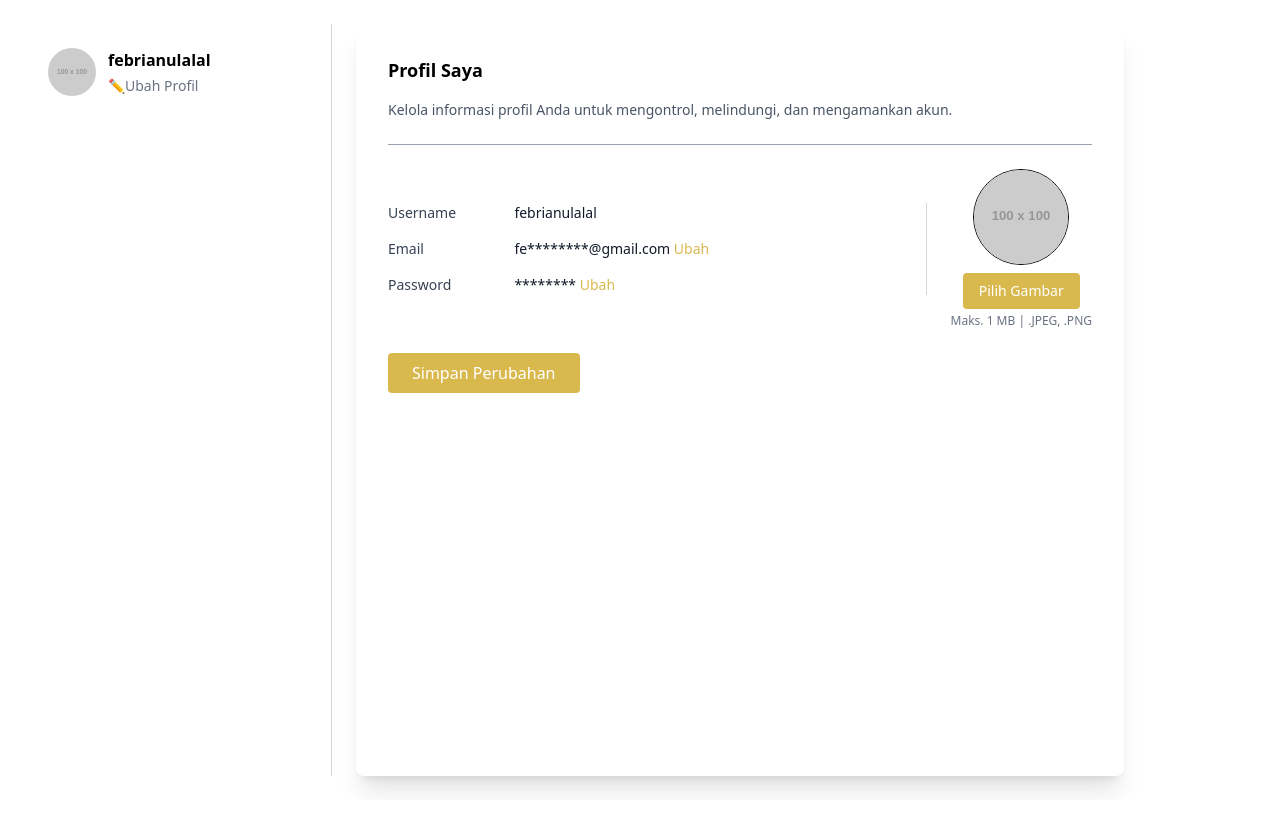
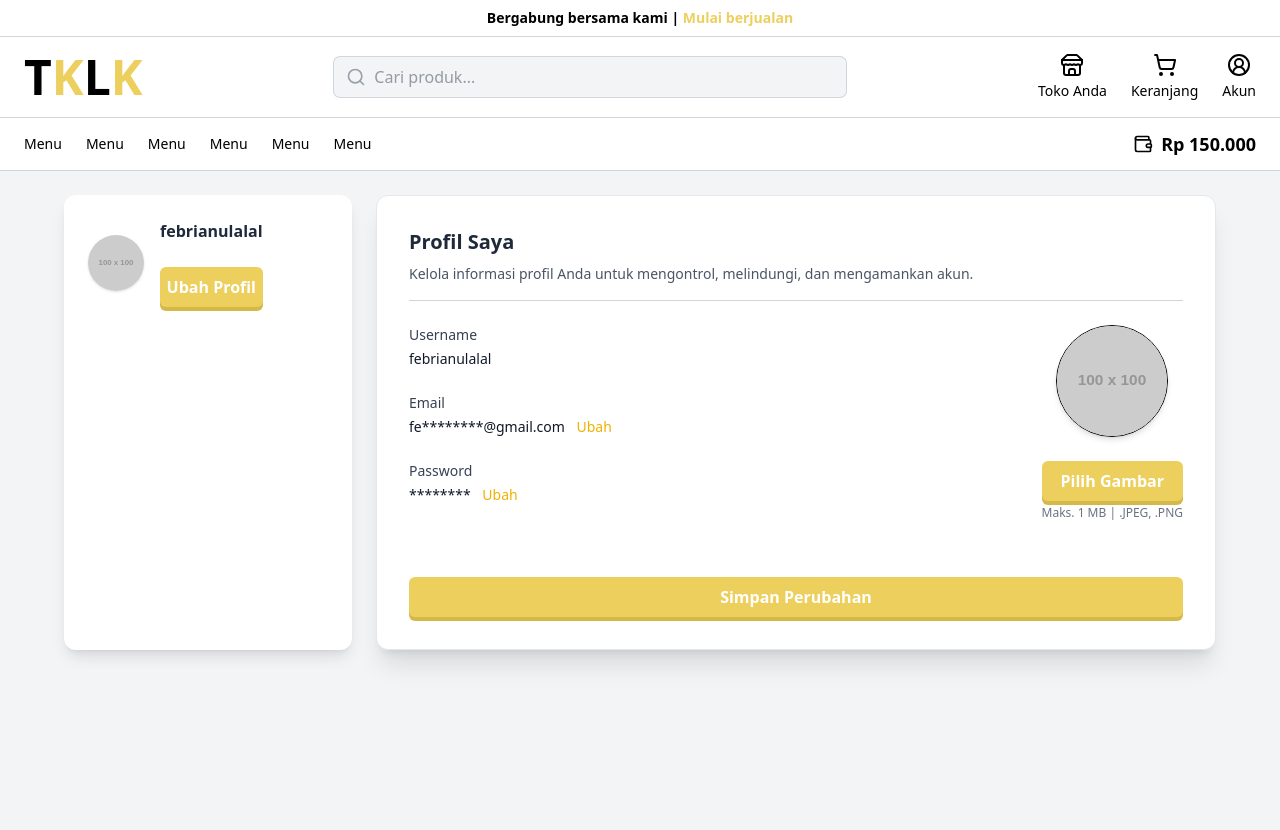
Before and after one commit to anandaalexx/fe-ecommerce, a Next.js app: page /profile in a window 1280 px wide. Shown: the top 830 px of the page. Before the commit the page ends 800 px from the top, so only its background shows below. Built offline with nearby package versions, Linux system fonts and the light colour scheme.

Commit message:
tambah komponen productlist

```diff
--- a/src/app/components/BannerSection.jsx
+++ b/src/app/components/BannerSection.jsx
@@ -1,7 +1,8 @@
 "use client";
 import { Swiper, SwiperSlide } from "swiper/react";
-import { Autoplay } from "swiper/modules";
+import { Autoplay, Pagination } from "swiper/modules";
 import "swiper/css";
+import "swiper/css/pagination";
 
 const banners = ["/banner1.jpg", "/banner2.jpg", "/banner3.jpg"]; // Ganti dengan path gambar banner
 
@@ -20,7 +21,8 @@
             disableOnInteraction: false,
             pauseOnMouseEnter: true,
           }}
-          modules={[Autoplay]}
+          pagination={{ clickable: true }}
+          modules={[Autoplay, Pagination]}
         >
           {banners.map((src, i) => (
             <SwiperSlide key={i}>
@@ -35,6 +37,15 @@
           ))}
         </Swiper>
       </div>
+      <style jsx global>{`
+        .swiper-pagination-bullet {
+          background: #d1d5db;
+          opacity: 1;
+        }
+        .swiper-pagination-bullet-active {
+          background: #edcf5d;
+        }
+      `}</style>
     </div>
   );
 }
--- a/src/app/components/CardProduk.jsx
+++ b/src/app/components/CardProduk.jsx
@@ -3,29 +3,20 @@
 
 const ProductCard = ({ product }) => {
   return (
-    <div className="w-52 bg-white shadow-lg rounded-lg overflow-hidden">
+    <div className="w-40 bg-white shadow-md rounded-md overflow-hidden hover:scale-105 hover:ring-2 hover:ring-[#EDCF5D] transition-transform duration-300 cursor-pointer">
       <img
         src={product.image}
         alt={product.name}
-        className="w-48 h-48 object-contain"
+        className="w-full h-36 object-contain p-2"
       />
       <div className="p-2">
-        {" "}
-        {/* Kurangi padding menjadi p-2 */}
-        {/* Product Brand */}
-        <p className="text-gray-1200 text-lg">{product.brand}</p>{" "}
-        {/* Ukuran teks lebih kecil */}
-        {/* Product Name */}
-        <h3 className="text-xl font-semibold mt-2">{product.name}</h3>{" "}
-        {/* Ukuran teks lebih kecil */}
-        {/* Product Rating */}
-        <div className="flex items-center mt-2 text-lg">
-          {" "}
-          {/* Ukuran teks lebih kecil */}
-          <span className="text-yellow-500">★</span>
-          <span className="ml-1 text-gray-700">{product.rating}</span>
-          <span className="ml-2 text-gray-500">({product.reviewCount})</span>
-        </div>
+        <p className="text-gray-600 text-sm">{product.brand}</p>
+        <h3 className="text-gray-800 text-base font-semibold mt-1 truncate">
+          {product.name}
+        </h3>
+        <p className="text-[#EDCF5D] font-bold mt-1 text-md">
+          Rp {product.price.toLocaleString("id-ID")}
+        </p>
       </div>
     </div>
   );
--- /dev/null
+++ b/src/app/components/ProductList.jsx
@@ -0,0 +1,15 @@
+"use client";
+import React from "react";
+import ProductCard from "./CardProduk";
+
+const ProductList = ({ products }) => {
+  return (
+    <div className="flex flex-wrap gap-4 justify-center">
+      {products.map((product) => (
+        <ProductCard key={product.id} product={product} />
+      ))}
+    </div>
+  );
+};
+
+export default ProductList;
--- a/src/app/page.jsx
+++ b/src/app/page.jsx
@@ -2,12 +2,120 @@
 import Navbar from "./components/Navbar";
 import Banner from "./components/BannerSection";
 import DetailProduk from "./components/DetailProduk";
+import ProductList from "./components/ProductList";
+
+const dummyProducts = [
+  {
+    id: 1,
+    image: "iPhone16.png",
+    name: "Produk 1",
+    brand: "Brand A",
+    price: 20000000,
+  },
+  {
+    id: 2,
+    image: "iPhone16.png",
+    name: "Produk 2",
+    brand: "Brand B",
+    price: 20000000,
+  },
+  {
+    id: 3,
+    image: "iPhone16.png",
+    name: "Produk 2",
+    brand: "Brand B",
+    price: 20000000,
+  },
+  {
+    id: 4,
+    image: "iPhone16.png",
+    name: "Produk 2",
+    brand: "Brand B",
+    price: 20000000,
+  },
+  {
+    id: 5,
+    image: "iPhone16.png",
+    name: "Produk 2",
+    brand: "Brand B",
+    price: 20000000,
+  },
+  {
+    id: 6,
+    image: "iPhone16.png",
+    name: "Produk 2",
+    brand: "Brand B",
+    price: 20000000,
+  },
+  {
+    id: 7,
+    image: "iPhone16.png",
+    name: "Produk 2",
+    brand: "Brand B",
+    price: 20000000,
+  },
+  {
+    id: 8,
+    image: "iPhone16.png",
+    name: "Produk 2",
+    brand: "Brand B",
+    price: 20000000,
+  },
+  {
+    id: 9,
+    image: "iPhone16.png",
+    name: "Produk 2",
+    brand: "Brand B",
+    price: 20000000,
+  },
+  {
+    id: 10,
+    image: "iPhone16.png",
+    name: "Produk 2",
+    brand: "Brand B",
+    price: 20000000,
+  },
+  {
+    id: 11,
+    image: "iPhone16.png",
+    name: "Produk 2",
+    brand: "Brand B",
+    price: 20000000,
+  },
+  {
+    id: 12,
+    image: "iPhone16.png",
+    name: "Produk 2",
+    brand: "Brand B",
+    price: 20000000,
+  },
+  {
+    id: 13,
+    image: "iPhone16.png",
+    name: "Produk 2",
+    brand: "Brand B",
+    price: 20000000,
+  },
+  {
+    id: 14,
+    image: "iPhone16.png",
+    name: "Produk 2",
+    brand: "Brand B",
+    price: 20000000,
+  },
+];
 
 export default function Home() {
   return (
     <div>
       <Navbar />
       <Banner />
+      <div className="bg-gray-100">
+        <div className="max-w-7xl mx-auto px-6 py-6">
+          <h2 className="text-2xl font-bold mb-6">Produk Unggulan</h2>
+          <ProductList products={dummyProducts} />
+        </div>
+      </div>
     </div>
   );
 }
--- a/src/app/profile/page.jsx
+++ b/src/app/profile/page.jsx
@@ -1,5 +1,7 @@
 "use client";
 import { useState } from "react";
+import Navbar from "../components/Navbar";
+import Button from "../components/Button";
 
 export default function ProfilePage() {
   const [image, setImage] = useState("https://via.placeholder.com/100");
@@ -17,70 +19,85 @@
 
   return (
     <>
-      {/* Konten Halaman */}
-      <div className="flex flex-col md:flex-row min-h-screen bg-white p-6 gap-6">
+      <Navbar />
+      <div className="min-h-screen bg-gray-100 p-6">
+        <div className="flex flex-col md:flex-row gap-6 max-w-6xl mx-auto">
           {/* Sidebar */}
-        <div className="md:w-1/4 bg-white p-6 border-b md:border-b-0 md:border-r border-gray-300">
-          <div className="flex items-center space-x-3">
-            <img src={image} alt="Profile" className="w-12 h-12 rounded-full" />
+          <aside className="md:w-1/4 bg-white p-6 rounded-xl shadow-lg">
+            <div className="flex items-center space-x-4">
+              <img
+                src={image}
+                alt="Profile"
+                className="w-14 h-14 rounded-full shadow"
+              />
               <div>
-              <div className="text-base font-semibold">febrianulalal</div>
-              <button className="text-sm text-gray-500 flex items-center space-x-1 mt-1">
-                ✏️ <span>Ubah Profil</span>
-              </button>
+                <div className="text-base font-semibold text-gray-800">
+                  febrianulalal
+                </div>
+                <Button>Ubah Profil</Button>
               </div>
             </div>
-        </div>
+          </aside>
 
-        {/* Konten Profil */}
-        <div className="w-full md:max-w-3xl bg-white p-6 md:p-8 rounded-lg shadow-xl">
-          <h2 className="text-lg font-semibold mb-4 text-left">Profil Saya</h2>
-          <p className="text-sm text-gray-600 mb-6 text-left">
+          {/* Konten Utama */}
+          <main className="flex-1 bg-white p-6 md:p-8 rounded-xl shadow-xl border border-gray-200">
+            <h2 className="text-xl font-semibold text-gray-800 mb-2">
+              Profil Saya
+            </h2>
+            <p className="text-sm text-gray-600 mb-4">
               Kelola informasi profil Anda untuk mengontrol, melindungi, dan
               mengamankan akun.
             </p>
-          <hr className="border-t border-gray-400 mb-6" />
+            <hr className="border-t border-gray-300 mb-6" />
 
-          {/* Kontainer Profil */}
-          <div className="flex flex-col md:flex-row items-start md:items-center gap-6">
-            {/* Data Profil */}
-            <div className="flex-1 space-y-4 text-left w-full border-b md:border-b-0 md:border-r border-gray-300 pb-4 md:pb-0 md:pr-8">
-              <div className="flex flex-col md:flex-row items-start md:items-center">
-                <label className="w-full md:w-1/4 text-sm text-gray-700">
+            {/* Informasi dan Foto Profil */}
+            <div className="flex flex-col md:flex-row gap-8">
+              {/* Info User */}
+              <div className="flex-1 space-y-6">
+                <div>
+                  <label className="block text-sm text-gray-700 mb-1">
                     Username
                   </label>
-                <p className="text-sm text-gray-900">febrianulalal</p>
+                  <p className="text-sm font-medium text-gray-900">
+                    febrianulalal
+                  </p>
                 </div>
-              <div className="flex flex-col md:flex-row items-start md:items-center">
-                <label className="w-full md:w-1/4 text-sm text-gray-700">
+                <div>
+                  <label className="block text-sm text-gray-700 mb-1">
                     Email
                   </label>
                   <p className="text-sm text-gray-900">
                     fe********@gmail.com{" "}
-                  <a href="#" className="text-[#D9B84E]">
+                    <a
+                      href="#"
+                      className="text-yellow-500 hover:underline ml-2"
+                    >
                       Ubah
                     </a>
                   </p>
                 </div>
-              <div className="flex flex-col md:flex-row items-start md:items-center">
-                <label className="w-full md:w-1/4 text-sm text-gray-700">
+                <div>
+                  <label className="block text-sm text-gray-700 mb-1">
                     Password
                   </label>
                   <p className="text-sm text-gray-900">
                     ********{" "}
-                  <a href="#" className="text-[#D9B84E]">
+                    <a
+                      href="#"
+                      className="text-yellow-500 hover:underline ml-2"
+                    >
                       Ubah
                     </a>
                   </p>
                 </div>
               </div>
 
-            {/* Foto Profil */}
+              {/* Upload Foto */}
               <div className="flex flex-col items-center">
                 <img
                   src={image}
                   alt="Profile"
-                className="w-24 h-24 rounded-full border mb-2"
+                  className="w-28 h-28 rounded-full border shadow-md object-cover transition-all duration-300"
                 />
                 <input
                   type="file"
@@ -89,24 +106,18 @@
                   id="fileInput"
                   onChange={handleImageChange}
                 />
-              <label
-                htmlFor="fileInput"
-                className="bg-[#D9B84E] text-white px-4 py-2 rounded text-sm cursor-pointer hover:bg-yellow-600"
-              >
-                Pilih Gambar
-              </label>
+                <Button>Pilih Gambar</Button>
                 <p className="text-xs text-gray-500 mt-1">
                   Maks. 1 MB | .JPEG, .PNG
                 </p>
               </div>
             </div>
 
-          {/* Tombol Simpan Perubahan */}
-          <div className="mt-6 text-left">
-            <button className="bg-[#D9B84E] text-white px-6 py-2 rounded hover:bg-yellow-600">
-              Simpan Perubahan
-            </button>
+            {/* Tombol Simpan */}
+            <div className="mt-8">
+              <Button>Simpan Perubahan</Button>
             </div>
+          </main>
         </div>
       </div>
     </>
```
Lines whose indentation alone changed are shown as unchanged.
